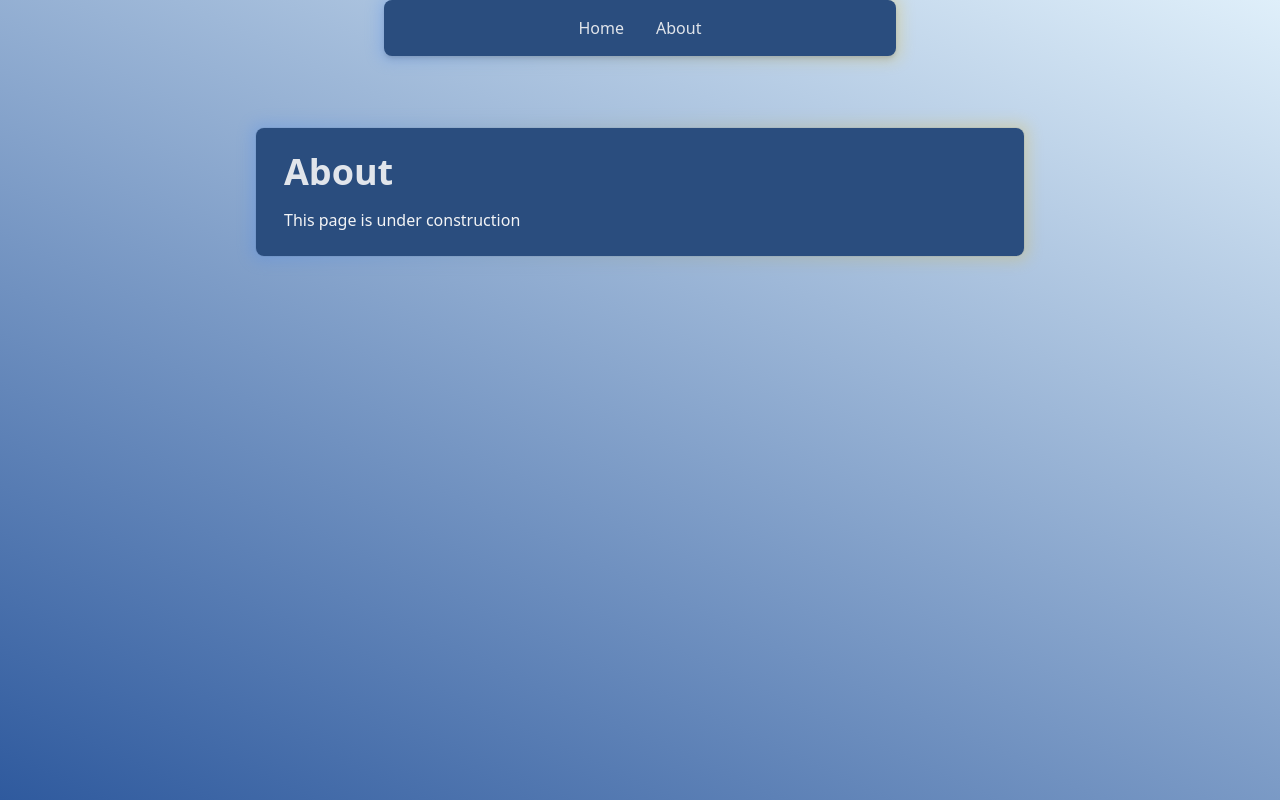
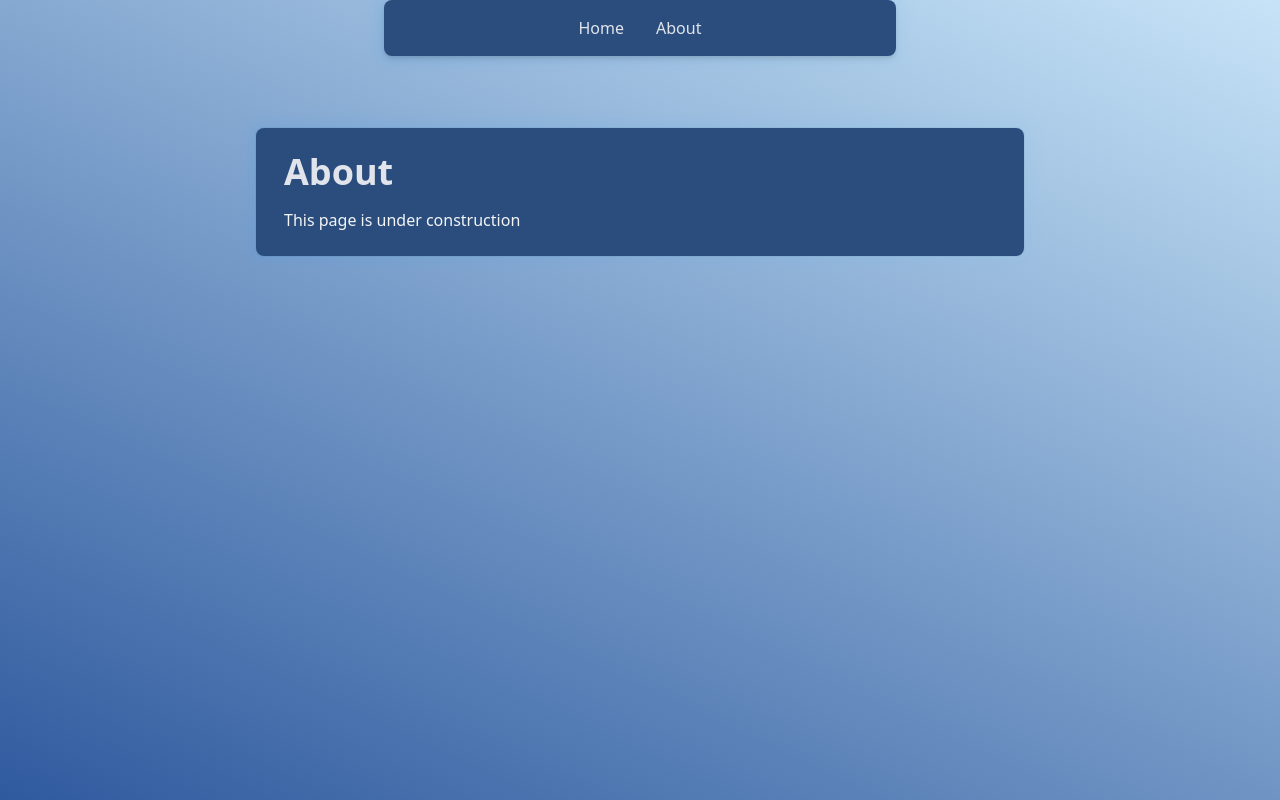
Before and after one commit to JimzSnowby/snowby-blog, a React (Vite) app: page /snowby-blog/about in a window 1280 px wide. Built offline with nearby package versions, Linux system fonts and the light colour scheme.

Commit message:
Changed glow colour

```diff
--- a/src/components/Articles.jsx
+++ b/src/components/Articles.jsx
@@ -61,7 +61,7 @@ function Articles() {
         >
           {/* Glowing gradient border with scale effect */}
           <div
-            className="absolute -inset-1 bg-gradient-to-r from-blue-500 to-yellow-500 rounded-lg blur opacity-25 transition-all duration-500 group-hover:opacity-100 group-hover:scale-110"
+            className="absolute -inset-1 bg-gradient-to-r from-malibu-500 to-malibu-400 rounded-lg blur opacity-25 transition-all duration-500 group-hover:opacity-100 group-hover:scale-110"
           ></div>
 
           {/* Main content with a slight scale */}
@@ -69,7 +69,7 @@ function Articles() {
             className="relative px-7 py-6 bg-malibu-900 ring-1 ring-gray-900/5 rounded-lg leading-none flex items-top justify-start space-x-6 transition-transform transform group-hover:scale-105 duration-500 z-10"
           >
             <div className="space-y-2">
-              <h2 className="text-2xl font-semibold mb-4 text-gray-400">
+              <h2 className="text-2xl font-semibold mb-4 text-malibu-400">
                 {path.split('/').pop().replace('.md', '')}
               </h2>
               <div
--- a/src/components/LinkedInProfile.jsx
+++ b/src/components/LinkedInProfile.jsx
@@ -6,7 +6,7 @@ function LinkedInProfile() {
 
       {/* Glowing gradient border with scale effect */}
       <div
-        className="absolute -inset-1 bg-gradient-to-r from-blue-500 to-yellow-500 rounded-lg blur opacity-25 transition-all duration-500 group-hover:opacity-100 group-hover:scale-110"
+        className="absolute -inset-1 bg-gradient-to-r from-malibu-500 to-malibu-400 rounded-lg blur opacity-25 transition-all duration-500 group-hover:opacity-100 group-hover:scale-110"
       ></div>
 
       {/* Main content with padding and scale effect */}
--- a/src/components/Menu.jsx
+++ b/src/components/Menu.jsx
@@ -15,7 +15,7 @@ function Menu() {
       <div className="group relative w-full max-w-lg mb-6">
         {/* Glowing gradient border with scale effect */}
         <div
-          className="absolute -inset-1 bg-gradient-to-r from-blue-500 to-yellow-500 rounded-lg blur opacity-25 transition-all duration-500 group-hover:opacity-100 group-hover:scale-110"
+          className="absolute -inset-1 bg-gradient-to-r from-malibu-500 to-malibu-400 rounded-lg blur opacity-25 transition-all duration-500 group-hover:opacity-100 group-hover:scale-110"
         ></div>
 
         {/* Menu content with slightly smaller scaling */}
--- a/src/pages/About.jsx
+++ b/src/pages/About.jsx
@@ -10,7 +10,7 @@ function About() {
       <div className="flex flex-col items-center">
         {/* Glowing border with scale effect */}
         <div className="group relative w-full max-w-screen-md mx-auto mt-12 mb-6">
-          <div className="absolute -inset-1 bg-gradient-to-r from-blue-500 to-yellow-500 rounded-lg blur opacity-25 transition-all duration-500 group-hover:opacity-100 group-hover:scale-110"></div>
+          <div className="absolute -inset-1 bg-gradient-to-r from-malibu-500 to-malibu-400 rounded-lg blur opacity-25 transition-all duration-500 group-hover:opacity-100 group-hover:scale-110"></div>
 
           {/* Main content with padding and scale effect */}
           <div className="relative px-7 py-6 bg-malibu-900 ring-1 ring-gray-900/5 rounded-lg transition-transform transform group-hover:scale-105 duration-500 z-10">
--- a/src/pages/ArticlePage.jsx
+++ b/src/pages/ArticlePage.jsx
@@ -39,7 +39,7 @@ function ArticlePage() {
       <div className="group relative w-full max-w-screen-md mx-auto mt-12 mb-8">
         {/* Glowing gradient border */}
         <div
-          className="absolute -inset-1 bg-gradient-to-r from-blue-500 to-yellow-500 rounded-lg blur opacity-25 group-hover:opacity-100 transition duration-1000 group-hover:duration-500"
+          className="absolute -inset-1 bg-gradient-to-r from-malibu-500 to-malibu-400 rounded-lg blur opacity-25 group-hover:opacity-100 transition duration-1000 group-hover:duration-500"
         ></div>
 
         {/* Main article content */}
--- a/tailwind.config.js
+++ b/tailwind.config.js
@@ -24,7 +24,7 @@ export default {
       },
     },
     backgroundImage: {
-      'custom-gradient': 'linear-gradient(-155deg, #dfeffa, #2f5a9e 100%)',
+      'custom-gradient': 'linear-gradient(-155deg, #c6e3f7, #2f5a9e 100%)',
     },
    },
    },
```
